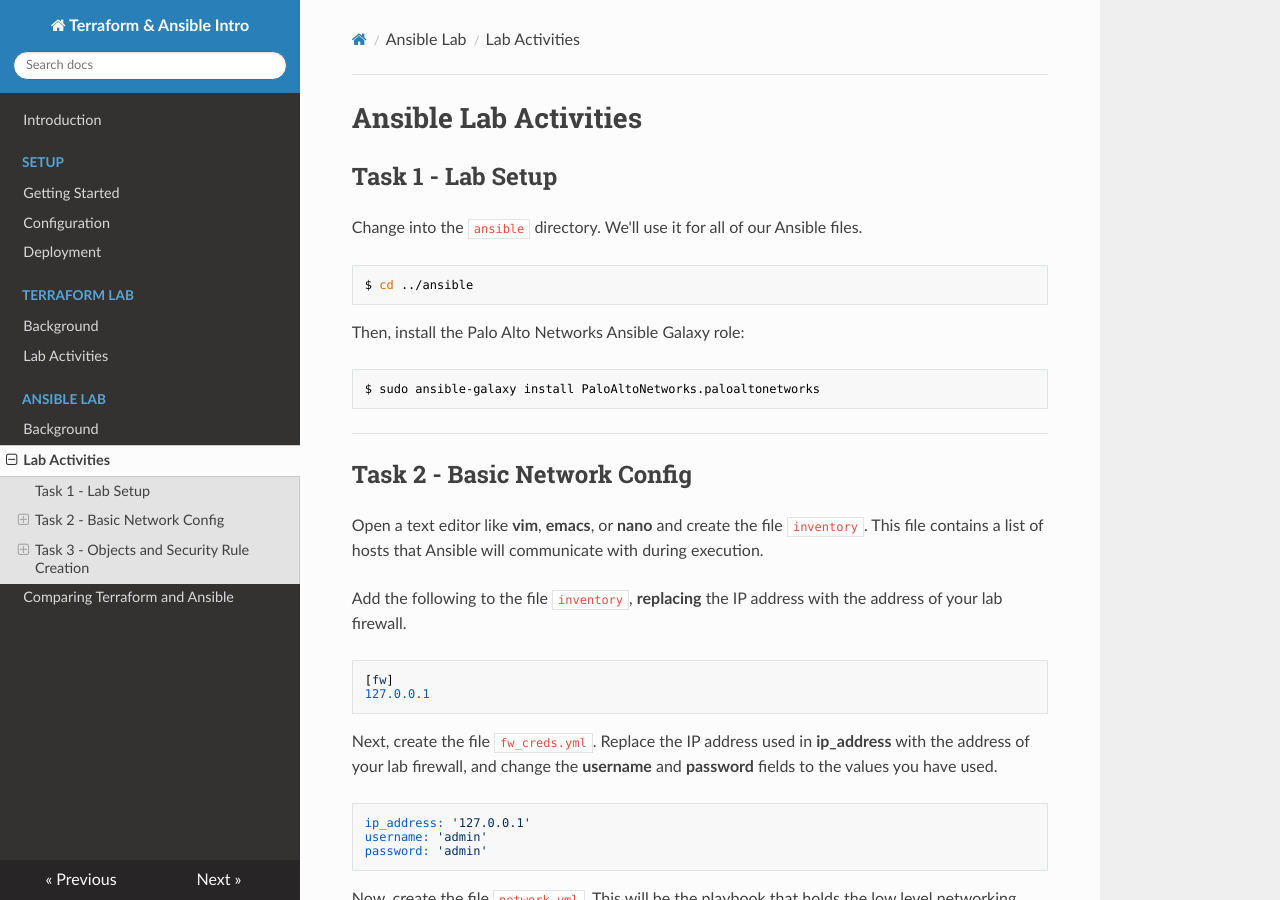
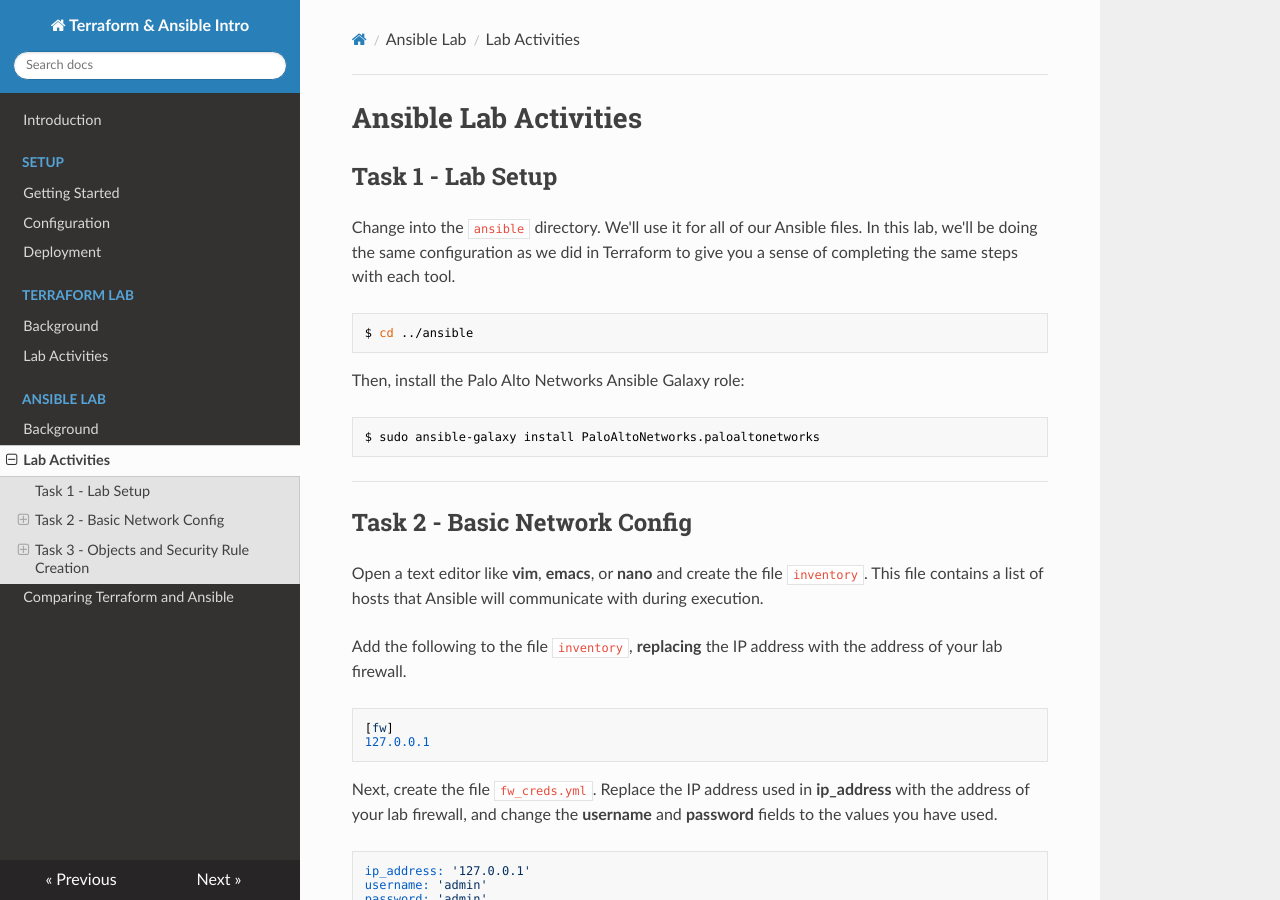
Before and after one commit to PaloAltoNetworks/terraform-ansible-intro, an MkDocs documentation site: the page built from docs/ansible-lab.md, in a window 1280 px wide and 900 px high. Built offline with MkDocs 1.6.1, drawn with Linux system fonts in a browser that asks for light colours; nearby versions of some CDN libraries; old or Windows-style settings are respelled for this version of MkDocs; some of the changed lines change nothing that is shown; some of the changed text lies outside the part shown.

Commit message:
fixes as per the dry run today

````diff
--- a/docs/ansible-lab.md
+++ b/docs/ansible-lab.md
@@ -3,6 +3,8 @@
 ## Task 1 - Lab Setup
 
 Change into the `ansible` directory.  We'll use it for all of our Ansible files.
+In this lab, we'll be doing the same configuration as we did in Terraform
+to give you a sense of completing the same steps with each tool.
 
 ```bash
 $ cd ../ansible
@@ -78,11 +80,6 @@
 Add the following to `network.yml`:
 
 ```yml
-  tasks:
-  - name: Grab auth creds
-    include_vars: 'fw_creds.yml'
-    no_log: 'yes'
-
   - name: "Configure eth1/1"
     panos_interface:
       ip_address: '{{ ip_address }}'
@@ -204,7 +201,6 @@
       addressobject: 'wordpress server'
       address: '10.1.23.45'
       description: 'Internal server'
-      commit: false
 ```
 
 Refer to the [module
@@ -282,7 +278,6 @@
       addressobject: 'wordpress server'
       address: '10.1.23.45'
       description: 'Internal server'
-      commit: false
 
   - name: "Add Wordpress Traffic rule"
     panos_security_rule:
````
